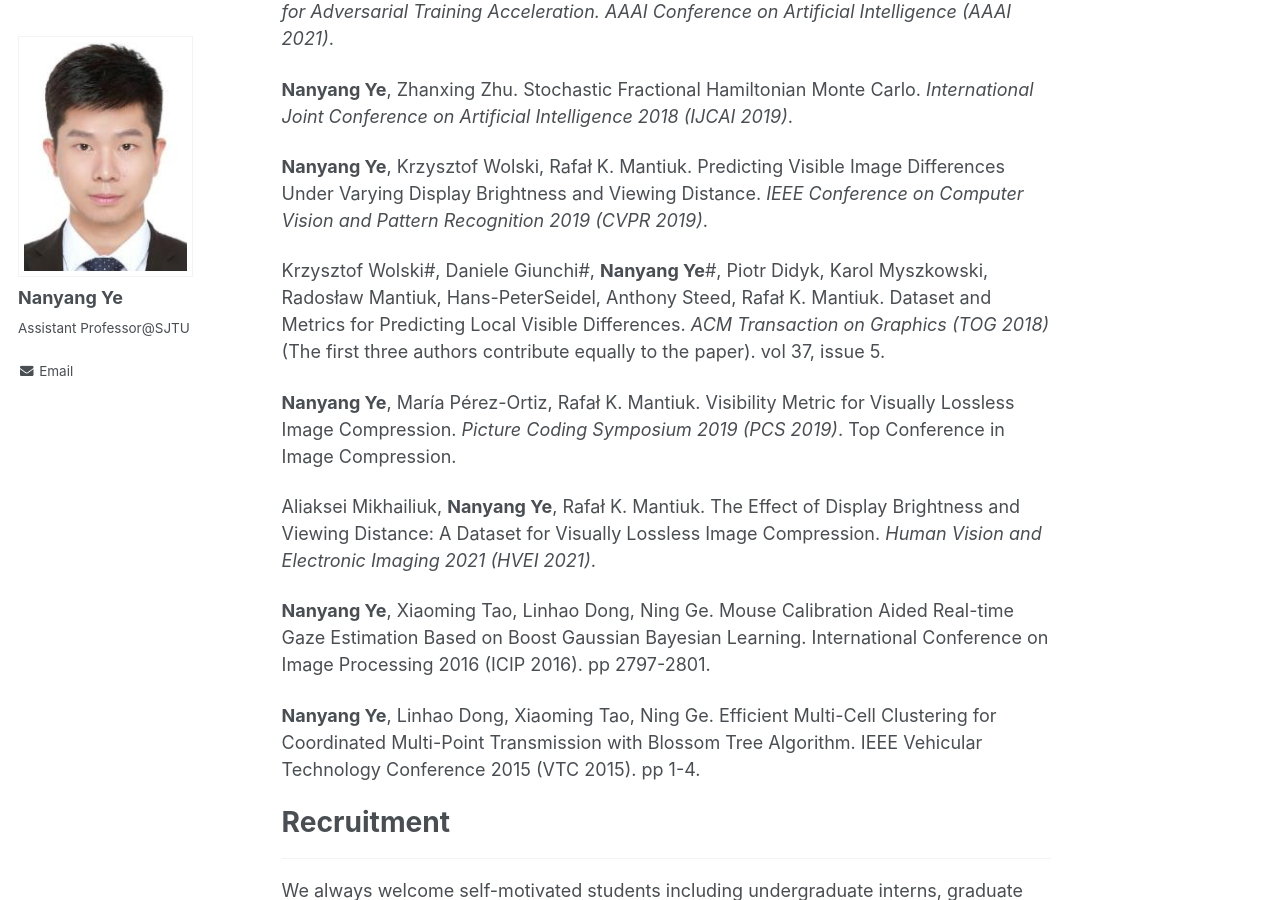
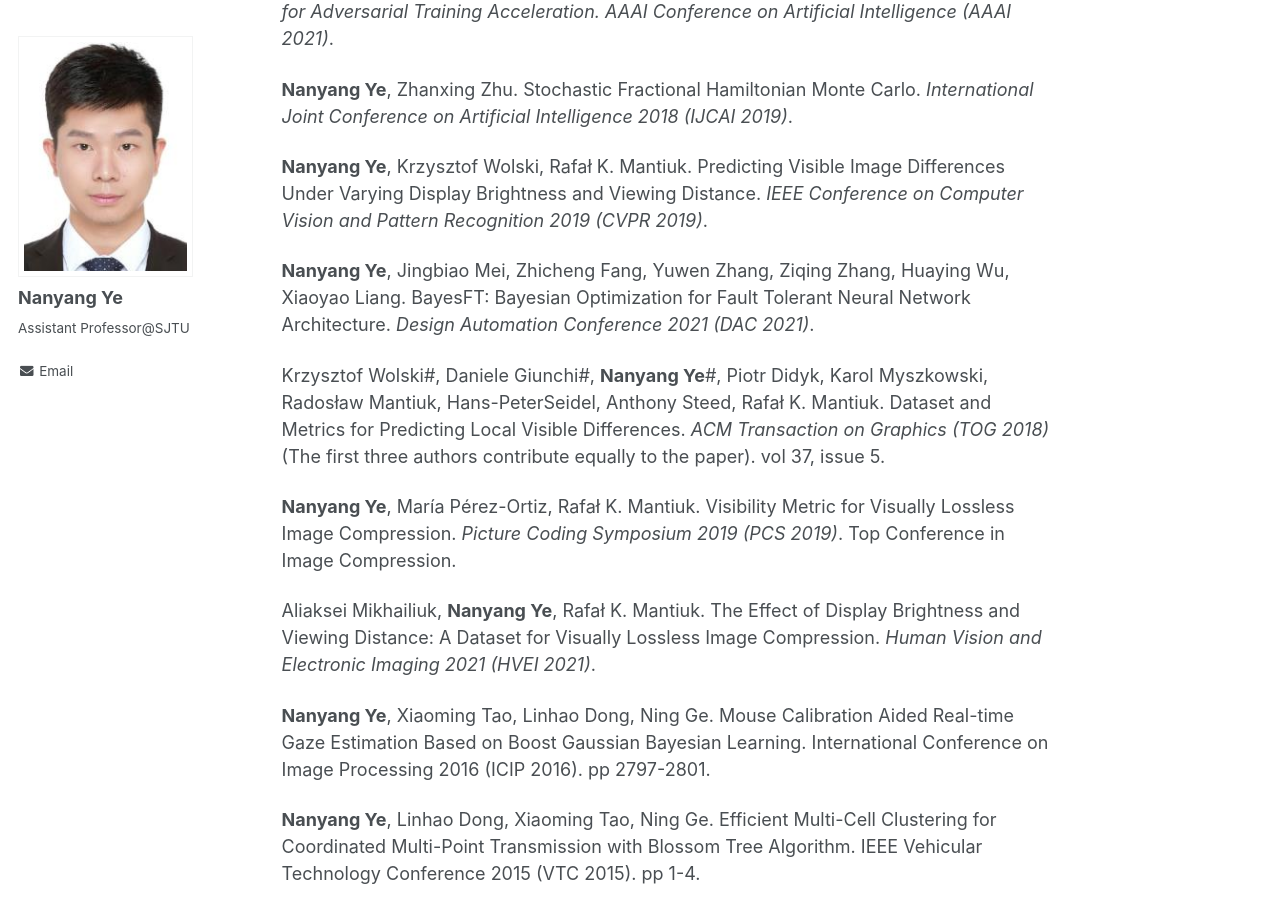
Before and after one commit to ynysjtu/ynysjtu.github.io, a Jekyll site: the page built from _pages/about.md, in a window 1280 px wide and 900 px high, scrolled down 935 px. Built offline with Jekyll 4.4.1, drawn with Linux system fonts in a browser that asks for light colours.

Commit message:
Update about.md

```diff
--- a/_pages/about.md
+++ b/_pages/about.md
@@ -28,6 +28,8 @@ Haoyue Bai, Rui Sun, Lanqing Hong, Fengwei Zhou, **Nanyang Ye\***, Han-Jia Ye, G
 
 **Nanyang Ye**, Krzysztof Wolski, Rafał K. Mantiuk. Predicting Visible Image Differences Under Varying Display Brightness and Viewing Distance. *IEEE Conference on Computer Vision and Pattern Recognition 2019 (CVPR 2019)*.
 
+**Nanyang Ye**, Jingbiao Mei, Zhicheng Fang, Yuwen Zhang, Ziqing Zhang, Huaying Wu, Xiaoyao Liang. BayesFT: Bayesian Optimization for Fault Tolerant Neural Network Architecture. *Design Automation Conference 2021 (DAC 2021)*.
+
 Krzysztof Wolski#, Daniele Giunchi#, **Nanyang Ye**#, Piotr Didyk, Karol Myszkowski, Radosław Mantiuk, Hans-PeterSeidel, Anthony Steed, Rafał K. Mantiuk. Dataset and Metrics for Predicting Local Visible Differences. *ACM Transaction on Graphics (TOG 2018)* (The first three authors contribute equally to the paper). vol 37, issue 5.
 
 **Nanyang Ye**, María Pérez-Ortiz, Rafał K. Mantiuk. Visibility Metric for Visually Lossless Image Compression. *Picture Coding Symposium 2019 (PCS 2019)*. Top Conference in Image Compression.
```
